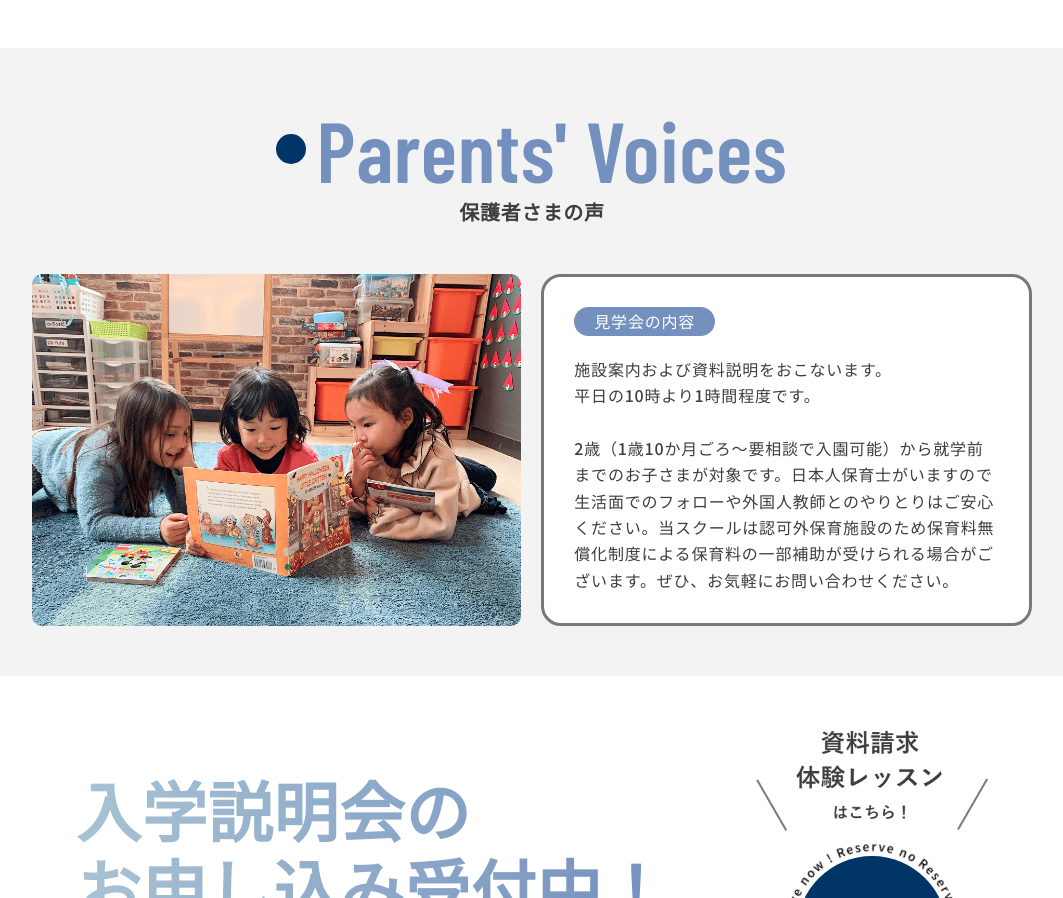
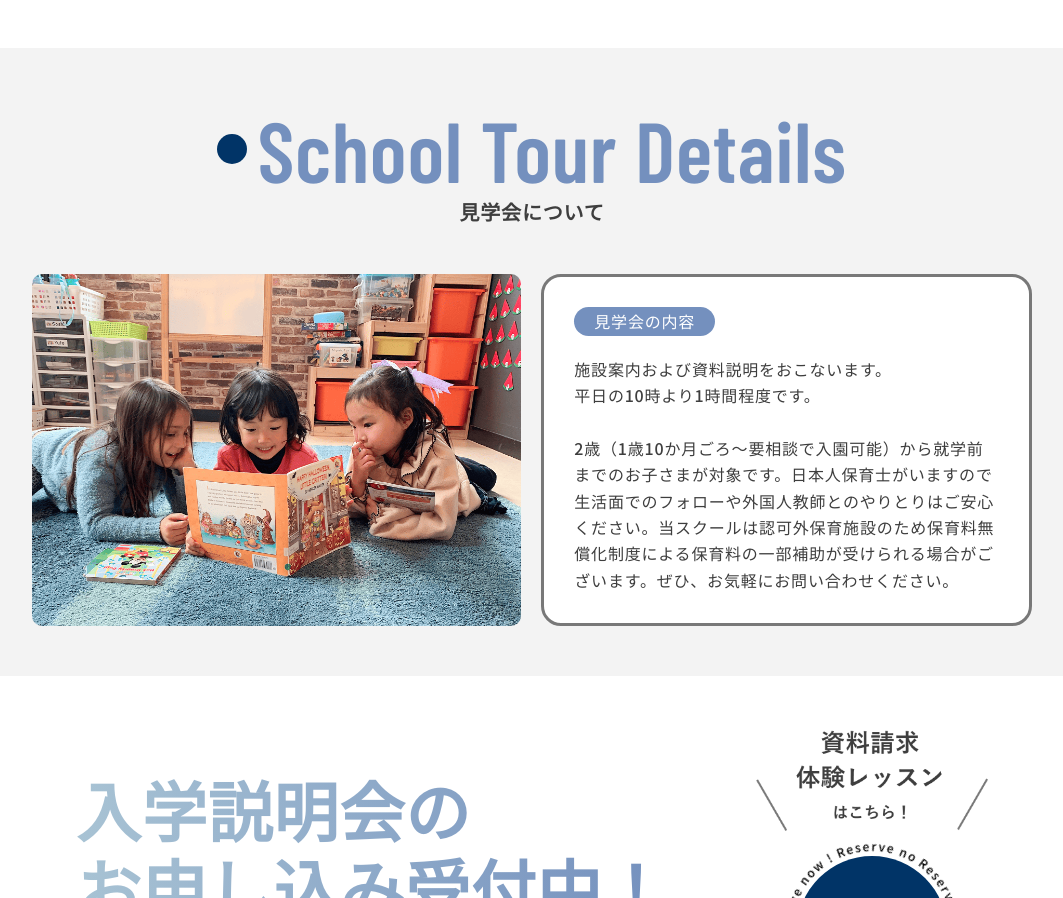
Before and after one commit to kyongmi/GSA, a plain HTML site: page index.html in a window 1280 px wide. Shown: the part 6472-7370 px from the top of the page, without its empty margins (108-1171 px from the left). Drawn offline with nearby package versions, Linux system fonts and the light colour scheme; some packages are replaced by stand-ins of ours; a web font is replaced by a local one.

Commit message:
Update index.html

```diff
--- a/index.html
+++ b/index.html
@@ -252,9 +252,9 @@
         <div class="inner">
             <div class="title_box">
                 <div class="maru pc"></div>
-                <div class="title">Parents' Voices</div>
+                <div class="title">School Tour Details</div>
             </div>
-            <p class="kotitle">保護者さまの声</p>
+            <p class="kotitle">見学会について</p>
 
            <div class="box">
                 <div class="img_box">
```
